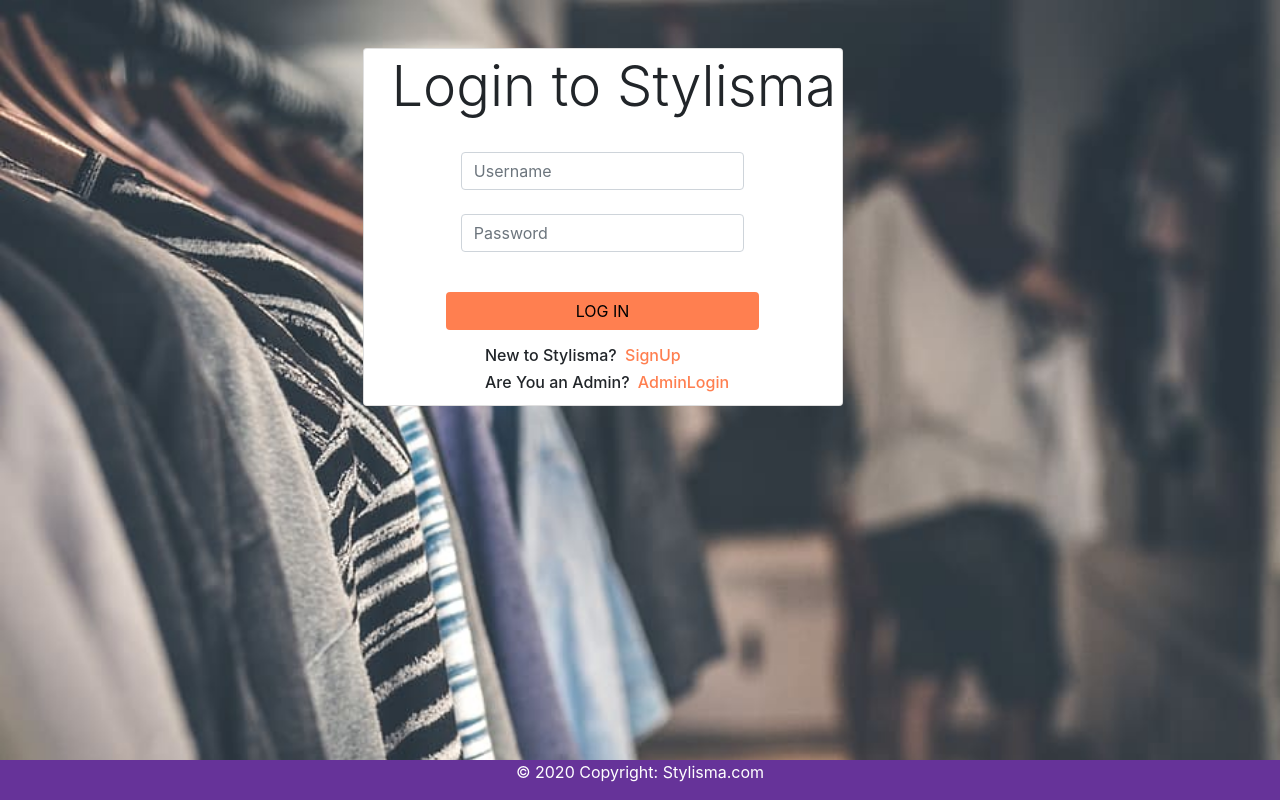
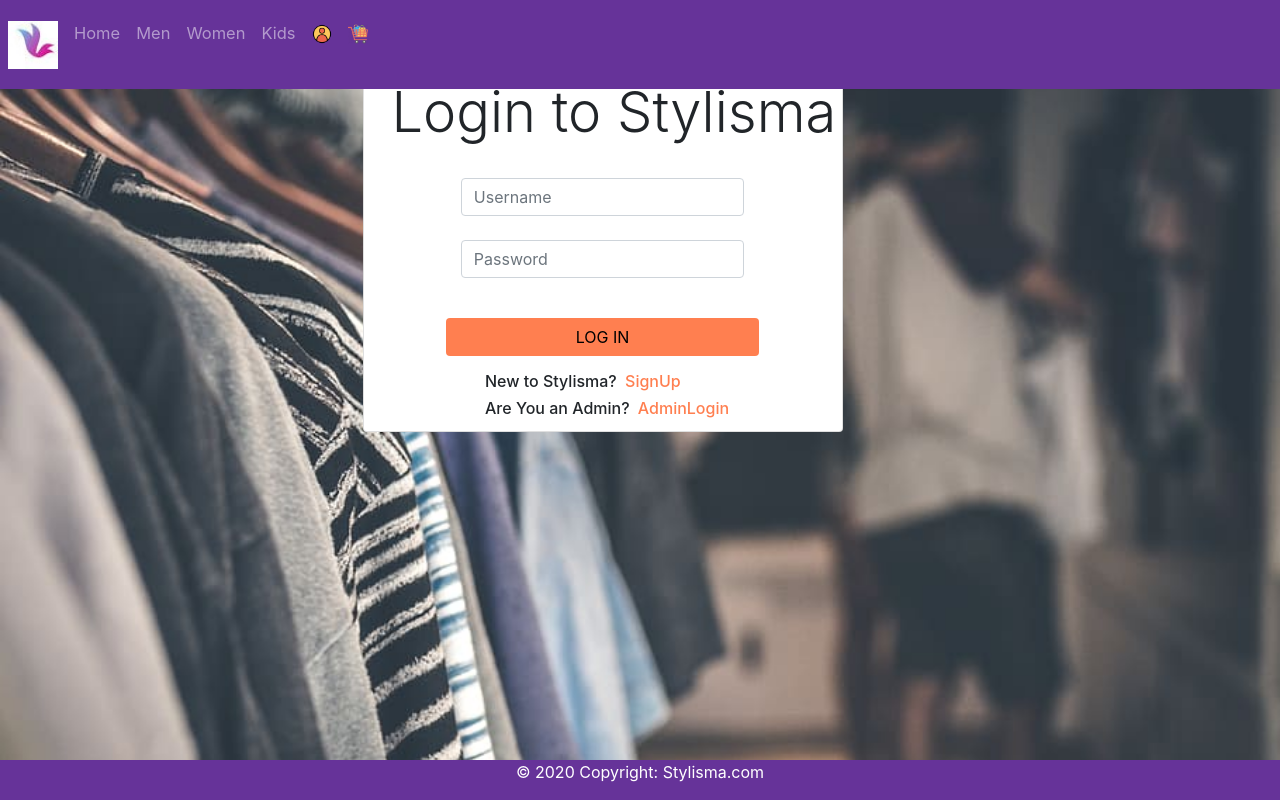
Before and after one commit to attainu/Yusuf-Divya-Stylisma-au4, a React (Create React App) app in the folder Frontend/: page /login in a window 1280 px wide. Built offline with nearby package versions, Linux system fonts and the light colour scheme.

Commit message:
header made common for all pages and added logo

```diff
--- a/Frontend/src/App.js
+++ b/Frontend/src/App.js
@@ -12,12 +12,69 @@
 import AdminLogin from './Pages/AdminLogin';
 import AddProduct from './Pages/AddProduct';
 import axios, { post } from 'axios';
+import profile from './photos/profileIcon.png'
+import cart from './photos/cartIcon.png'
+import logo from './photos/logo.jpg'
+import wish from './photos/wishIcon.png'
 // import {StatusBar, Platform, View} from 'react-native';
 
 class App extends React.Component {
   render() {
     return (
       <div>
+        <nav className='navbar navbar-expand-sm bg-dark navbar-dark'>
+          <a className='navbar-brand' href='/home'>
+
+          </a>
+          <ul className='navbar-nav'>
+            <li className='nav-item'>
+              <a className='nav-link' href='/'>
+              <img src={logo} alt='logo' style={{ width: '50px' }} />
+              </a>
+            </li>
+            <li className='nav-item'>
+              <a className='nav-link' href='/'>
+                Home
+              </a>
+            </li>
+            <li className='nav-item'>
+              <a className='nav-link' href='/men'>
+                Men
+              </a>
+            </li>
+            <li className='nav-item'>
+              <a className='nav-link' href='/women'>
+                Women
+              </a>
+            </li>
+            <li className='nav-item'>
+              <a className='nav-link' href='/kids'>
+                Kids
+              </a>
+            </li>
+            <li className='nav-item'>
+              <a className='nav-link' href='/'>
+                <img
+                  style={{ width: '20px' }}
+                  className='profile'
+                  src={profile}
+                  alt='Profile'
+                />
+              </a>
+            </li>
+            <li className='nav-item'>
+              <a className='nav-link' href='/'>
+                <img
+                  style={{ width: '20px' }}
+                  className='cart'
+                  src={cart}
+                  alt='Cart'
+                />
+              </a>
+            </li>
+            {/* <li className="nav-item" ><a className="nav-link" href="/"><img style={{width:"20px"}} className='wish' src={wish} alt="WishList" /></a></li> */}
+          </ul>
+        </nav>
         <BrowserRouter>
           <Switch>
             <Route exact path='/login' component={Login}></Route>
--- a/Frontend/src/Pages/Home.js
+++ b/Frontend/src/Pages/Home.js
@@ -17,22 +17,7 @@
 
         <div>
 
-          <nav className="navbar navbar-expand-sm bg-dark navbar-dark">
-          <a className="navbar-brand" href="/home">
-            <img src="bird.jpg" alt="logo" style={{width:"20px"}} />
-          </a>
-            <ul className="navbar-nav">
-              <li className="nav-item"><a className="nav-link" href="/">Logo</a></li>
-              <li className="nav-item"><a className="nav-link" href="/">Home</a></li>
-              <li className="nav-item"><a className="nav-link" href="/men">Men</a></li>
-              <li className="nav-item"><a className="nav-link" href="/women">Women</a></li>
-              <li className="nav-item"><a className="nav-link" href="/kids">Kids</a></li>
-              <li className="nav-item" ><a className="nav-link" href="/"><img style={{width:"20px"}} className='profile' src={profile} alt="Profile" /></a></li>
-              <li className="nav-item" ><a className="nav-link" href="/"><img  style={{width:"20px"}} className='cart' src={cart} alt="Cart" /></a></li>
-              {/* <li className="nav-item" ><a className="nav-link" href="/"><img style={{width:"20px"}} className='wish' src={wish} alt="WishList" /></a></li> */}
 
-            </ul>
-          </nav>
           <center>
           <br />
 
```
Also changed, not shown: Frontend/src/photos/logo.jpg (added).
